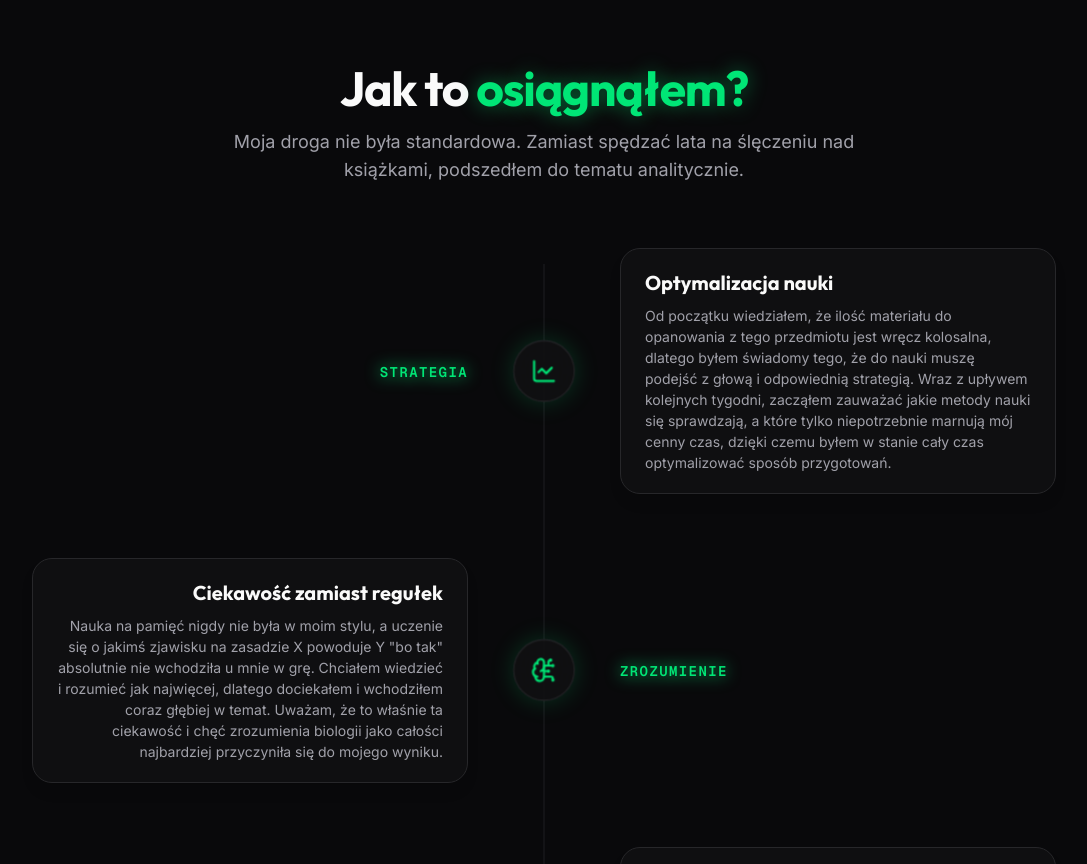
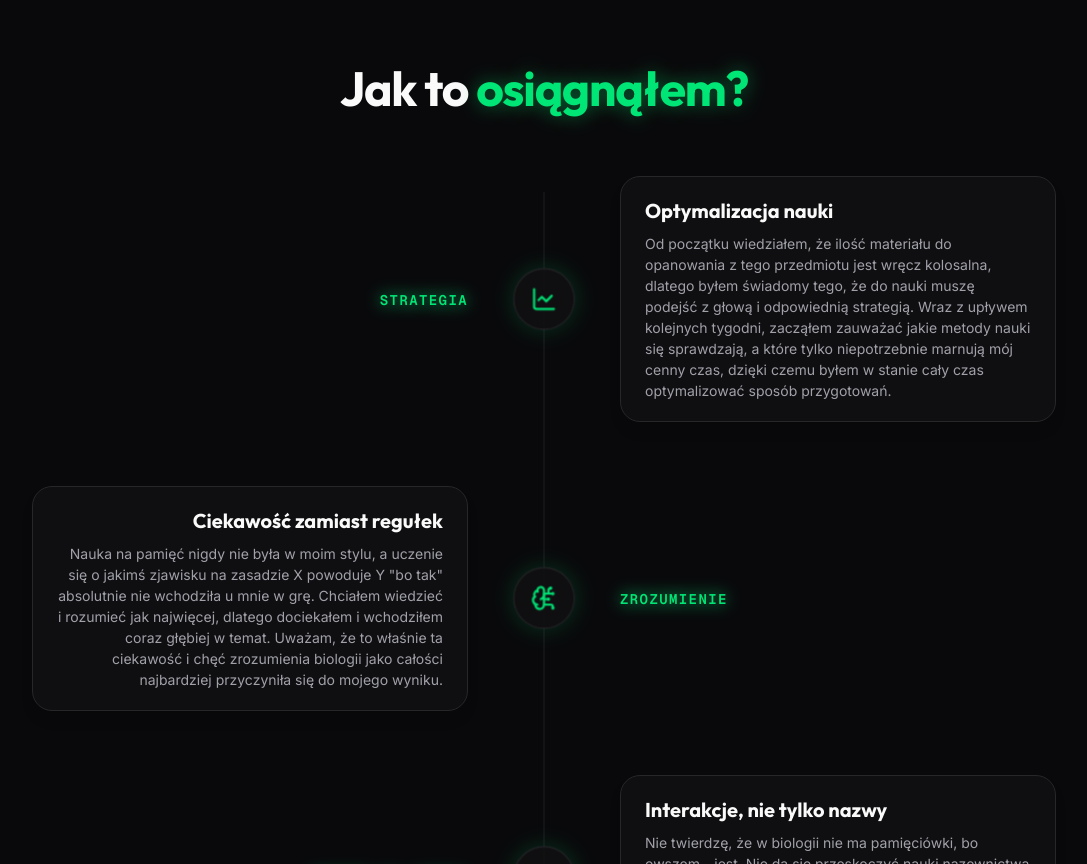
Before and after one commit to taachii/biolearn-landing, a Next.js app: page / in a window 1280 px wide. Shown: the part 2160-3024 px from the top of the page, without its empty margins (96-1183 px from the left). Built offline with nearby package versions, Linux system fonts and the light colour scheme.

Commit message:
style: remove subtitle from 'Jak to osiągnąłem' section

```diff
--- a/components/sections/HistoriaSection.tsx
+++ b/components/sections/HistoriaSection.tsx
@@ -107,13 +107,9 @@
     <section id={id} className="relative py-24 sm:py-32 px-8 sm:px-10 lg:px-12 overflow-hidden">
       <div className="relative max-w-5xl mx-auto">
         <AnimateIn animation="fade-up" className="text-center mb-16">
-          <h2 className="font-display text-4xl sm:text-5xl font-bold tracking-tight mb-4">
+          <h2 className="font-display text-4xl sm:text-5xl font-bold tracking-tight">
             Jak to <span className="text-neon-green">osiągnąłem?</span>
           </h2>
-          <p className="text-lg text-[var(--color-text-secondary)] max-w-2xl mx-auto">
-            Moja droga nie była standardowa. Zamiast spędzać lata na ślęczeniu nad książkami,
-            podszedłem do tematu analitycznie.
-          </p>
         </AnimateIn>
 
         <div className="relative">
```
